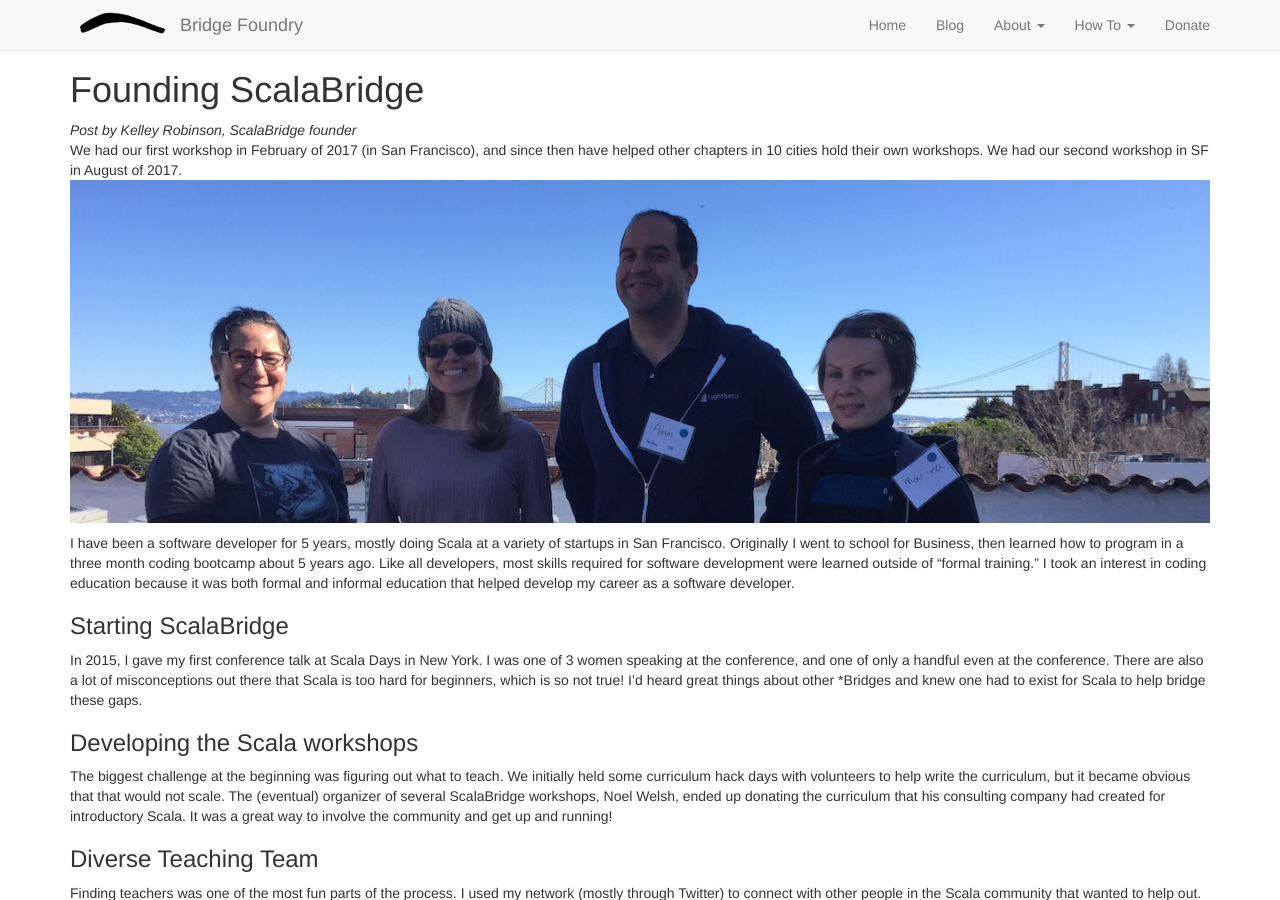
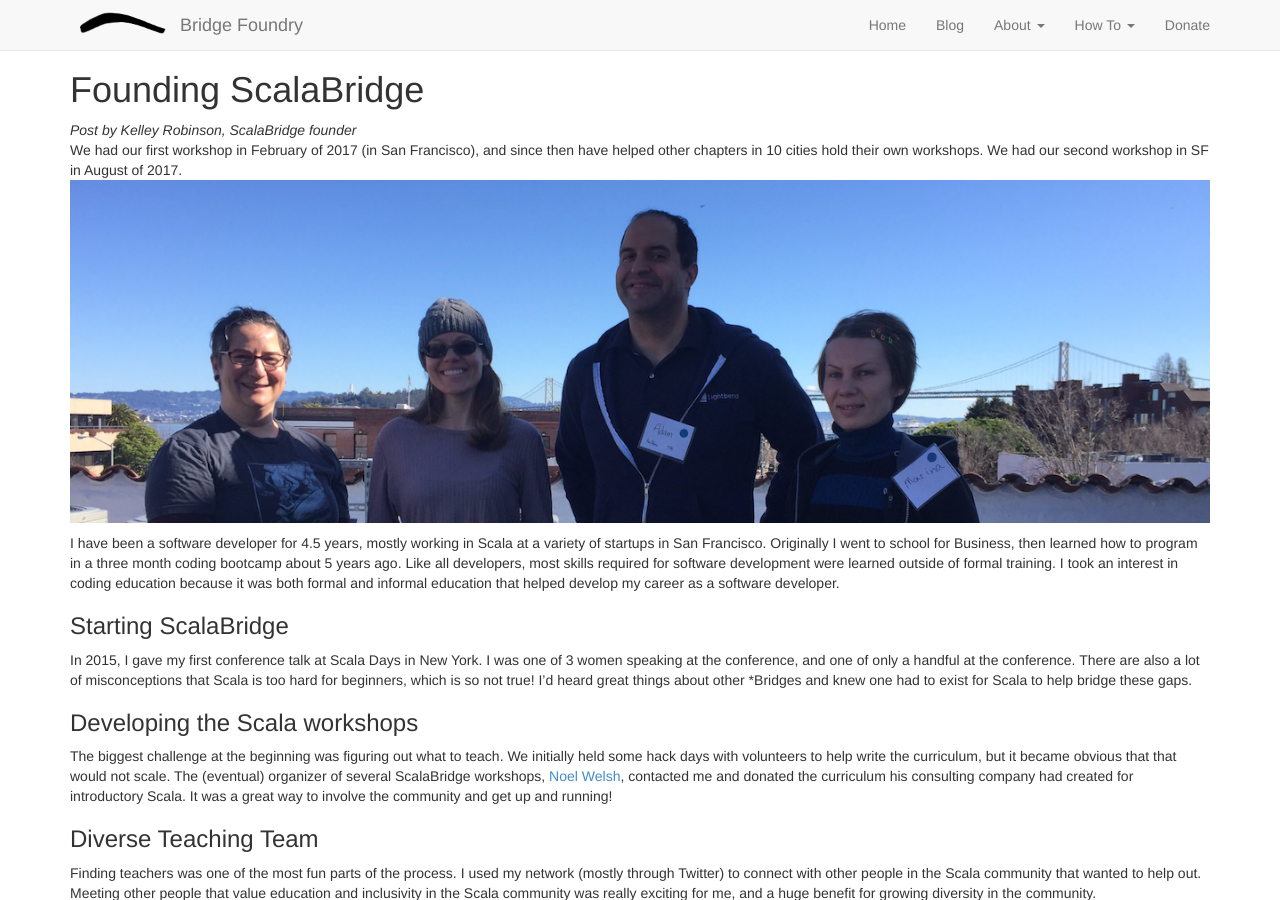
Before and after one commit to Satsaimistoowqp/bridgefoundry.github.io, a Jekyll site: the page built from _posts/2018-02-15-scalabridge.md, in a window 1280 px wide and 900 px high. Built offline with Jekyll 4.4.1, drawn with Linux system fonts in a browser that asks for light colours.

Commit message:
edits from kelley via Google docs

```diff
--- a/_posts/2018-02-15-scalabridge.md
+++ b/_posts/2018-02-15-scalabridge.md
@@ -8,13 +8,13 @@
 <a href="{{ site.github.url }}/images/blog/2018-02-15-scalabridge-large.jpg"><img src="{{ site.github.url }}/images/blog/2018-02-15-scalabridge.png" alt="four smiling people with SF bay bridge in the background" width="100%"/></a>
 <!--more-->
 
-I have been a software developer for 5 years, mostly doing Scala at a variety of startups in San Francisco. Originally I went to school for Business, then learned how to program in a three month coding bootcamp about 5 years ago. Like all developers, most skills required for software development were learned outside of “formal training.” I took an interest in coding education because it was both formal and informal education that helped develop my career as a software developer.
+I have been a software developer for 4.5 years, mostly working in Scala at a variety of startups in San Francisco. Originally I went to school for Business, then learned how to program in a three month coding bootcamp about 5 years ago. Like all developers, most skills required for software development were learned outside of formal training. I took an interest in coding education because it was both formal and informal education that helped develop my career as a software developer.
 
 ## Starting ScalaBridge
-In 2015, I gave my first conference talk at Scala Days in New York. I was one of 3 women speaking at the conference, and one of only a handful even at the conference. There are also a lot of misconceptions out there that Scala is too hard for beginners, which is so not true! I’d heard great things about other *Bridges and knew one had to exist for Scala to help bridge these gaps.
+In 2015, I gave my first conference talk at Scala Days in New York. I was one of 3 women speaking at the conference, and one of only a handful at the conference. There are also a lot of misconceptions that Scala is too hard for beginners, which is so not true! I’d heard great things about other *Bridges and knew one had to exist for Scala to help bridge these gaps.
 
 ## Developing the Scala workshops
-The biggest challenge at the beginning was figuring out what to teach. We initially held some curriculum hack days with volunteers to help write the curriculum, but it became obvious that that would not scale. The (eventual) organizer of several ScalaBridge workshops, Noel Welsh, ended up donating the curriculum that his consulting company had created for introductory Scala. It was a great way to involve the community and get up and running!
+The biggest challenge at the beginning was figuring out what to teach. We initially held some hack days with volunteers to help write the curriculum, but it became obvious that that would not scale. The (eventual) organizer of several ScalaBridge workshops, [Noel Welsh](https://twitter.com/noelwelsh), contacted me and donated the curriculum  his consulting company had created for introductory Scala. It was a great way to involve the community and get up and running!
 
 ## Diverse Teaching Team
 Finding teachers was one of the most fun parts of the process. I used my network (mostly through Twitter) to connect with other people in the Scala community that wanted to help out. Meeting other people that value education and inclusivity in the Scala community was really exciting for me, and a huge benefit for growing diversity in the community.
```
